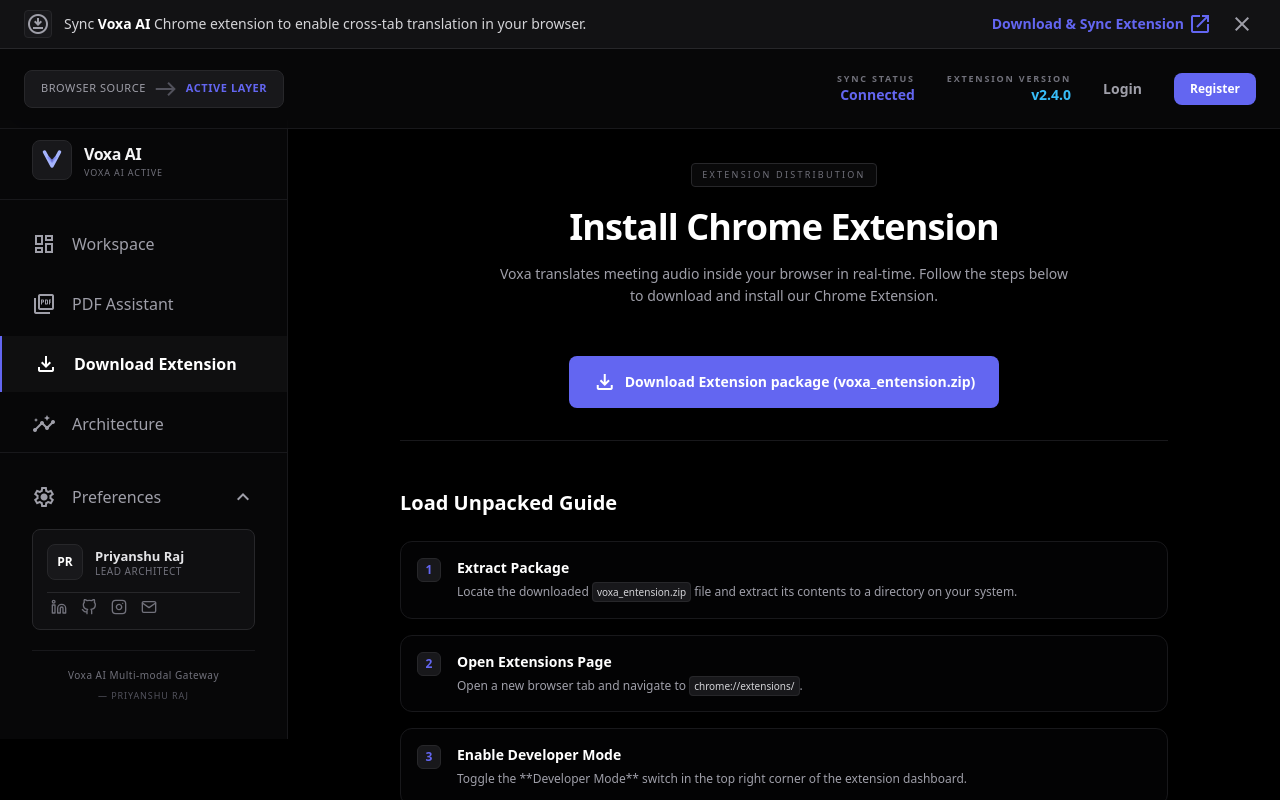
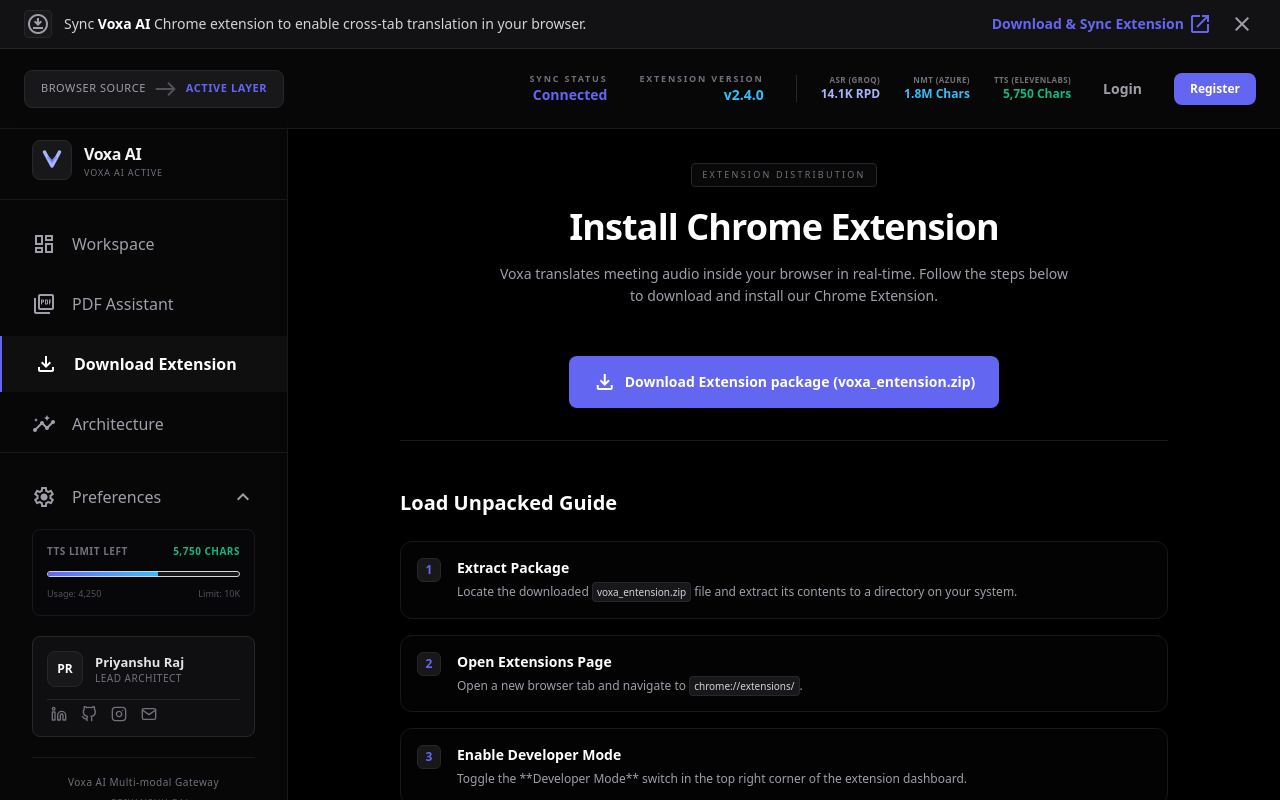
Before and after one commit to priyanshuraj20/Voxa-ai, a Next.js app in the folder Frontend/my-app/: page /install in a window 1280 px wide. Shown: the top 800 px of the page. Built offline with nearby package versions, Linux system fonts and the light colour scheme; no server answers.

Commit message:
feat: Add comprehensive multi-API limits UI to header, dropdown, sidebar, and landing page

```diff
--- a/Frontend/my-app/src/components/Header.tsx
+++ b/Frontend/my-app/src/components/Header.tsx
@@ -14,10 +14,10 @@
   const [showBanner, setShowBanner] = useState(true);
   const [isSettingsOpen, setIsSettingsOpen] = useState(false);
   const [credits, setCredits] = useState<{
-    character_limit: number;
-    character_count: number;
-    character_left: number;
-    source: string;
+    elevenlabs: { limit: number; count: number; left: number; source: string };
+    openrouter: { is_free_tier: boolean; limit_usd: number | null; usage_usd: number; source: string };
+    azure: { limit: number; count: number; left: number; source: string };
+    groq: { status: string; limit_rpd: number; used_rpd: number; left_rpd: number; source: string };
   } | null>(null);
 
   // Close dropdown on click outside
@@ -117,6 +117,21 @@
               </>
             ) : (
               <>
+                {/* Landing page compact stats */}
+                <div className="hidden md:flex items-center gap-4 font-mono text-[10px] pr-4 select-none border-r border-zinc-900 mr-2 text-right">
+                  <div className="flex flex-col items-end">
+                    <span className="text-[7.5px] text-zinc-500 uppercase tracking-wider font-bold">TTS Left</span>
+                    <span className="text-[#10b981] font-bold">
+                      {credits ? credits.elevenlabs.left.toLocaleString() : "5,750"}
+                    </span>
+                  </div>
+                  <div className="flex flex-col items-end">
+                    <span className="text-[7.5px] text-zinc-500 uppercase tracking-wider font-bold">NMT Left</span>
+                    <span className="text-[#38bdf8] font-bold">
+                      {credits ? `${(credits.azure.left / 1000).toFixed(0)}K` : "1.8M"}
+                    </span>
+                  </div>
+                </div>
                 <Link href="/workspace" className="text-sm font-semibold text-zinc-400 hover:text-white transition-colors px-3 py-2">
                   Workspace
                 </Link>
@@ -191,14 +206,30 @@
             <span className="text-[9px] text-zinc-500 uppercase tracking-[0.2em] font-bold">Extension Version</span>
             <span className="text-[#38bdf8] font-bold text-sm">v2.4.0</span>
           </div>
-          {credits && (
-            <div className="hidden sm:flex flex-col items-end">
-              <span className="text-[9px] text-zinc-500 uppercase tracking-[0.2em] font-bold text-zinc-400">TTS Chars Left</span>
-              <span className="text-[#10b981] font-bold text-sm">
-                {credits.character_left.toLocaleString()} / {(credits.character_limit / 1000).toFixed(0)}K
+          {/* Unified API Limits Indicators */}
+          <div className="hidden md:flex items-center gap-6 border-l border-zinc-800 pl-6 select-none">
+            {/* Groq ASR */}
+            <div className="flex flex-col items-end">
+              <span className="text-[8px] text-zinc-500 uppercase tracking-wider font-bold">ASR (Groq)</span>
+              <span className="text-[#a5b4fc] font-bold text-xs">
+                {credits ? `${credits.groq.left_rpd.toLocaleString()} RPD` : "14.1K RPD"}
               </span>
             </div>
-          )}
+            {/* Azure Translation */}
+            <div className="flex flex-col items-end">
+              <span className="text-[8px] text-zinc-500 uppercase tracking-wider font-bold">NMT (Azure)</span>
+              <span className="text-[#38bdf8] font-bold text-xs">
+                {credits ? `${(credits.azure.left / 1000).toFixed(0)}K Chars` : "1.8M Chars"}
+              </span>
+            </div>
+            {/* ElevenLabs TTS */}
+            <div className="flex flex-col items-end">
+              <span className="text-[8px] text-zinc-500 uppercase tracking-wider font-bold">TTS (ElevenLabs)</span>
+              <span className="text-[#10b981] font-bold text-xs">
+                {credits ? `${credits.elevenlabs.left.toLocaleString()} Chars` : "5,750 Chars"}
+              </span>
+            </div>
+          </div>
           {user ? (
             <>
               <Link href="/" className="font-sans text-sm font-semibold text-zinc-400 hover:text-white transition-colors">
@@ -232,14 +263,40 @@
 
               {isSettingsOpen && (
                 <div className="absolute right-0 mt-2 w-40 bg-zinc-950 border border-zinc-800 rounded-lg shadow-xl py-1 z-50 animate-in fade-in slide-in-from-top-2 duration-200">
-                  {credits && (
-                    <div className="px-4 py-2 border-b border-zinc-900 text-[10px] font-mono text-zinc-400">
-                      <div className="uppercase text-[8px] text-zinc-500 font-bold tracking-wider">TTS Characters</div>
-                      <div className="text-white font-bold mt-0.5">
-                        {credits.character_left.toLocaleString()} / {(credits.character_limit / 1000).toFixed(0)}K
-                      </div>
+                  {/* Detailed Limits Breakdown */}
+                  <div className="px-4 py-3 border-b border-zinc-900 text-[10px] font-mono text-zinc-400 space-y-2.5">
+                    <div className="uppercase text-[8px] text-zinc-500 font-bold tracking-wider border-b border-zinc-900 pb-1">
+                      API Limits Overview
                     </div>
-                  )}
+                    {/* ElevenLabs */}
+                    <div className="flex justify-between items-center">
+                      <span className="text-zinc-500">TTS (ElevenLabs):</span>
+                      <span className="text-white font-bold">
+                        {credits ? credits.elevenlabs.left.toLocaleString() : "5,750"} / {credits ? (credits.elevenlabs.limit / 1000).toFixed(0) : "10"}K
+                      </span>
+                    </div>
+                    {/* Azure Translation */}
+                    <div className="flex justify-between items-center">
+                      <span className="text-zinc-500">NMT (Azure):</span>
+                      <span className="text-[#38bdf8] font-bold">
+                        {credits ? (credits.azure.left / 1000).toFixed(0) : "1,857"}K / {credits ? (credits.azure.limit / 1000000).toFixed(0) : "2"}M
+                      </span>
+                    </div>
+                    {/* Groq */}
+                    <div className="flex justify-between items-center">
+                      <span className="text-zinc-500">ASR (Groq):</span>
+                      <span className="text-[#a5b4fc] font-bold">
+                        {credits ? credits.groq.left_rpd.toLocaleString() : "14,152"} RPD
+                      </span>
+                    </div>
+                    {/* OpenRouter Claude */}
+                    <div className="flex justify-between items-center">
+                      <span className="text-zinc-500">LLM (Claude):</span>
+                      <span className="text-emerald-400 font-bold">
+                        {credits && credits.openrouter.is_free_tier ? "Free Tier" : "$7.25 Left"}
+                      </span>
+                    </div>
+                  </div>
                   <Link
                     href="/profile"
                     onClick={() => setIsSettingsOpen(false)}
--- a/Frontend/my-app/src/components/Sidebar.tsx
+++ b/Frontend/my-app/src/components/Sidebar.tsx
@@ -5,12 +5,19 @@
 import { useState, useEffect } from "react";
 import { getAccessToken } from "@/lib/auth";
 import { useAuth } from "@/context/AuthContext";
+import { apiRequest } from "@/lib/api";
 
 export default function Sidebar() {
   const pathname = usePathname();
   const router = useRouter();
-  const { logout } = useAuth();
+  const { logout, user } = useAuth();
   const [isPrefOpen, setIsPrefOpen] = useState(false);
+  const [credits, setCredits] = useState<{
+    elevenlabs: { limit: number; count: number; left: number; source: string };
+    openrouter: { is_free_tier: boolean; limit_usd: number | null; usage_usd: number; source: string };
+    azure: { limit: number; count: number; left: number; source: string };
+    groq: { status: string; limit_rpd: number; used_rpd: number; left_rpd: number; source: string };
+  } | null>(null);
 
   // Close dropdown on click outside
   useEffect(() => {
@@ -19,6 +26,31 @@
     document.addEventListener("click", handleOutsideClick);
     return () => document.removeEventListener("click", handleOutsideClick);
   }, [isPrefOpen]);
+
+  // Fetch ElevenLabs and other API limits/usage
+  useEffect(() => {
+    if (!user) {
+      setCredits(null);
+      return;
+    }
+
+    const fetchCredits = async () => {
+      try {
+        const res = await apiRequest("/speech/credits");
+        if (res.ok) {
+          const data = await res.json();
+          setCredits(data);
+        }
+      } catch (err) {
+        console.error("Failed to fetch credits in sidebar:", err);
+      }
+    };
+
+    fetchCredits();
+    // Poll every 30 seconds to keep limits in sync
+    const interval = setInterval(fetchCredits, 30000);
+    return () => clearInterval(interval);
+  }, [user]);
 
   // If we are on the landing page, we don't display a sidebar
   if (pathname === "/") return null;
@@ -209,6 +241,29 @@
           </div>
         </div>
 
+        {/* TTS Character Usage Card */}
+        <div className="flex flex-col gap-2 p-3.5 bg-zinc-950/40 rounded-lg border border-zinc-900 select-none">
+          <div className="flex justify-between items-center text-[10px] font-mono text-zinc-500 uppercase tracking-wider font-bold">
+            <span>TTS Limit Left</span>
+            <span className="text-[#10b981] font-bold">
+              {credits ? `${credits.elevenlabs.left.toLocaleString()} Chars` : "5,750 Chars"}
+            </span>
+          </div>
+          {/* Progress Bar */}
+          <div className="w-full h-1.5 rounded-full bg-zinc-900 border border-zinc-850 overflow-hidden mt-1">
+            <div
+              className="h-full bg-gradient-to-r from-[#6366f1] to-[#38bdf8] transition-all duration-500"
+              style={{
+                width: `${credits ? (credits.elevenlabs.left / credits.elevenlabs.limit) * 100 : 57.5}%`
+              }}
+            />
+          </div>
+          <div className="flex justify-between text-[9px] font-mono text-zinc-600 mt-0.5">
+            <span>Usage: {credits ? credits.elevenlabs.count.toLocaleString() : "4,250"}</span>
+            <span>Limit: {credits ? (credits.elevenlabs.limit / 1000).toFixed(0) : "10"}K</span>
+          </div>
+        </div>
+
         {/* Customized Profile Card for Priyanshu Raj */}
         <div className="flex flex-col gap-3 p-3.5 bg-zinc-900/50 rounded-lg border border-zinc-800">
           <div className="flex items-center gap-3">
```
Also changed, not shown: 1 other file (tests, documents, lock files or other folders).
